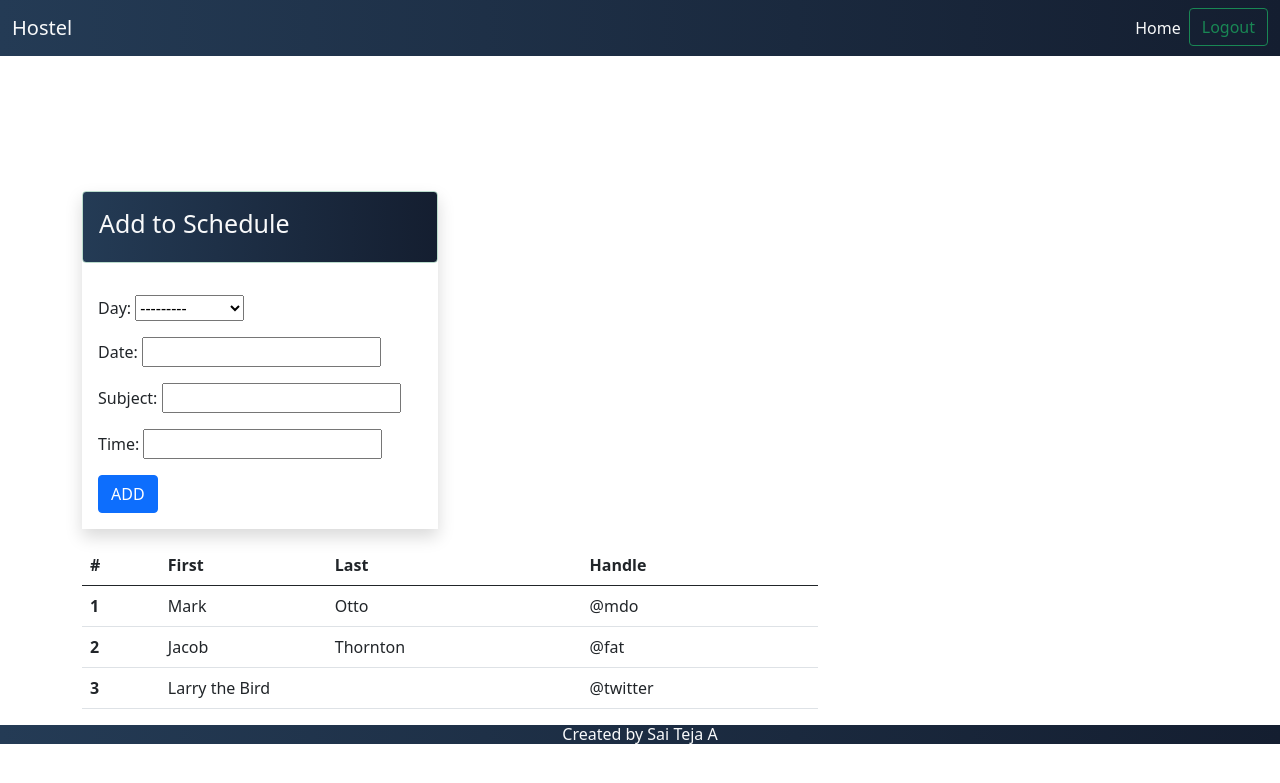
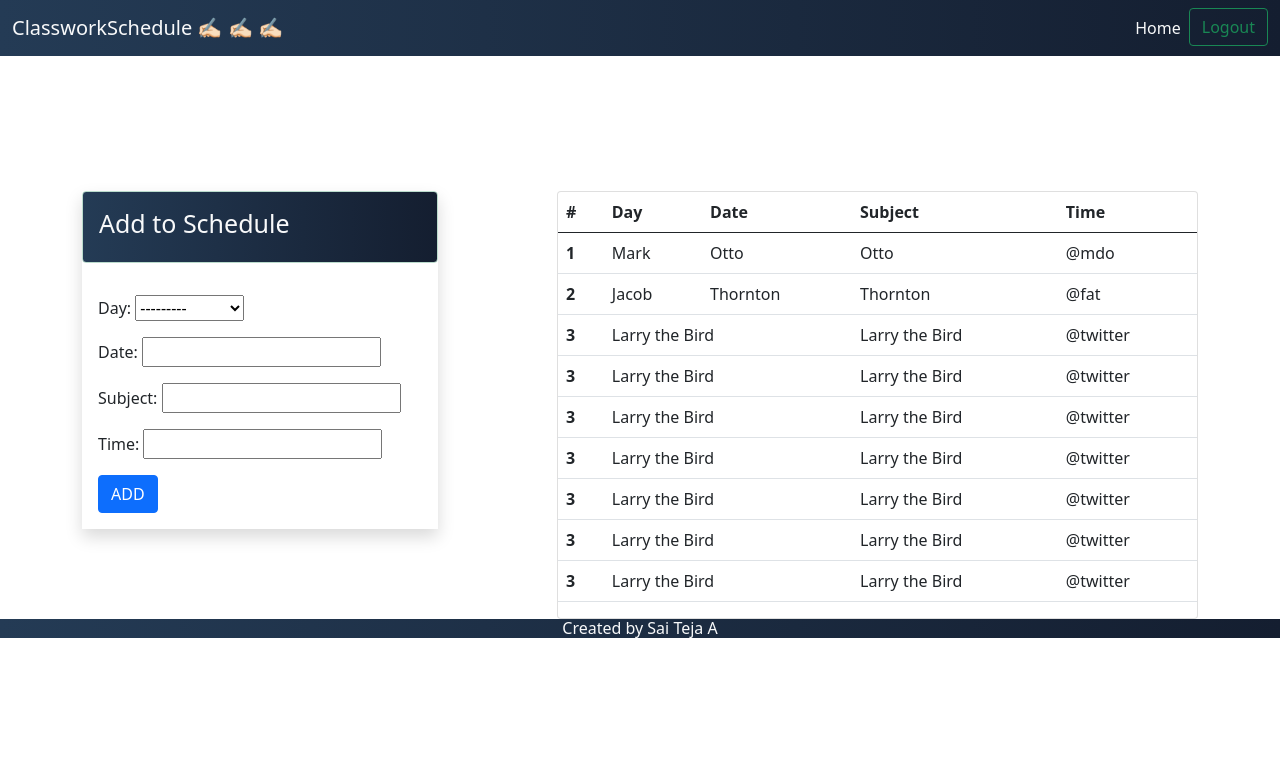
Before and after one commit to aswalasaiteja/timetable, a Django app: page /home/ in a window 1280 px wide. Shown: the top 783 px of the page. Run offline with Django 3.2, Linux system fonts and the light colour scheme.

Commit message:
second commit

```diff
--- a/work/requirements.txt
+++ /dev/null
@@ -1,4 +0,0 @@
-asgiref==3.3.1
-Django==3.1.7
-pytz==2021.1
-sqlparse==0.4.1
--- a/work/schedule/templates/schedule/base.html
+++ b/work/schedule/templates/schedule/base.html
@@ -22,16 +22,16 @@
 }
 
 </style>
-<title></title>
+<title>Home</title>
   </head>
 <body>
 
 
-   <header class="bg-nav text-light ">
+   <header class="navbar-dark bg-nav ">
 
 <nav class="navbar navbar-expand-lg text-light bg-nav">
   <div class="container-fluid">
-    <a class="navbar-brand text-light" href="#">Hostel</a>
+    <a class="navbar-brand text-light" href="#">ClassworkSchedule ✍🏻 ✍🏻 ✍🏻</a>
     <button class="navbar-toggler" type="button" data-bs-toggle="collapse" data-bs-target="#navbarSupportedContent" aria-controls="navbarSupportedContent" aria-expanded="false" aria-label="Toggle navigation">
          <span class="navbar-toggler-icon"></span>
 
--- a/work/schedule/templates/schedule/base.login.html
+++ b/work/schedule/templates/schedule/base.login.html
@@ -25,8 +25,8 @@
     </style>
 </head>
 <body class = "bg-nav">
-<nav class = "navbar ">
-    <a href = "" class = "navbar-brand text-light">Hostels🛌🛌🏦🏦🏦</a>
+<nav class = "navbar navbar-dark">
+    <a href = "" class = "navbar-brand text-light">ClassworkSchedule ✍🏻✍🏻✍🏻</a>
 </nav>
 
 <div class = 'container'>
--- a/work/schedule/templates/schedule/home.html
+++ b/work/schedule/templates/schedule/home.html
@@ -23,17 +23,19 @@
             </div>
 
         </div>
+        <div class = "col-lg-1"></div>
+        <div class = "col-lg-7">
 
-  </div>
-      <div class="row mt-3">
-            <div class = "col-md-8">
-                <table class="table table-hover">
+            <div class="mt-150">
+                <div class = "card">
+                     <table class="table table-hover ">
                       <thead>
                         <tr>
                           <th scope="col">#</th>
-                          <th scope="col">First</th>
-                          <th scope="col">Last</th>
-                          <th scope="col">Handle</th>
+                          <th scope="col">Day</th>
+                          <th scope="col">Date</th>
+                          <th scope="col">Subject</th>
+                          <th scope="col">Time</th>
                         </tr>
                       </thead>
                       <tbody>
@@ -41,24 +43,62 @@
                           <th scope="row">1</th>
                           <td>Mark</td>
                           <td>Otto</td>
+                          <td>Otto</td>
                           <td>@mdo</td>
                         </tr>
                         <tr>
                           <th scope="row">2</th>
                           <td>Jacob</td>
                           <td>Thornton</td>
+                          <td>Thornton</td>
                           <td>@fat</td>
                         </tr>
                         <tr>
                           <th scope="row">3</th>
                           <td colspan="2">Larry the Bird</td>
+                          <td >Larry the Bird</td>
+                          <td>@twitter</td>
+                        </tr>           <tr>
+                          <th scope="row">3</th>
+                          <td colspan="2">Larry the Bird</td>
+                          <td >Larry the Bird</td>
+                          <td>@twitter</td>
+                        </tr>           <tr>
+                          <th scope="row">3</th>
+                          <td colspan="2">Larry the Bird</td>
+                          <td >Larry the Bird</td>
+                          <td>@twitter</td>
+                        </tr>           <tr>
+                          <th scope="row">3</th>
+                          <td colspan="2">Larry the Bird</td>
+                          <td >Larry the Bird</td>
+                          <td>@twitter</td>
+                        </tr>           <tr>
+                          <th scope="row">3</th>
+                          <td colspan="2">Larry the Bird</td>
+                          <td >Larry the Bird</td>
+                          <td>@twitter</td>
+                        </tr>           <tr>
+                          <th scope="row">3</th>
+                          <td colspan="2">Larry the Bird</td>
+                          <td >Larry the Bird</td>
+                          <td>@twitter</td>
+                        </tr>           <tr>
+                          <th scope="row">3</th>
+                          <td colspan="2">Larry the Bird</td>
+                          <td >Larry the Bird</td>
                           <td>@twitter</td>
                         </tr>
                       </tbody>
                     </table>
 
+                </div>
+
             </div>
 
-</div>
+
+            </div>
+
+  </div>
 </div>
 {% endblock %}
--- a/work/schedule/templates/schedule/login.html
+++ b/work/schedule/templates/schedule/login.html
@@ -2,8 +2,8 @@
 
 {% block content %}
 
-        <div class = col-md-6>
-            <h1 class = 'text-light display-4 mt-150' style = 'font-size:80px'>Amazing Rooms with a lot of options to choose from.</h1>
+        <div class = col-md-7>
+            <h1 class = 'text-light display-4 mt-150' style = 'font-size:80px'>Nobody is too busy, it is just a matter of priorities!</h1>
         </div>
 
 <!--
@@ -27,7 +27,7 @@
         </div>
 
         -->
-<div class = col-md-6>
+<div class = col-md-5>
 
             <div class = "card mt-150 shadow">
                   <div class = "alert alert-success bg-nav">
```
Also changed, not shown: work/db.sqlite3.
